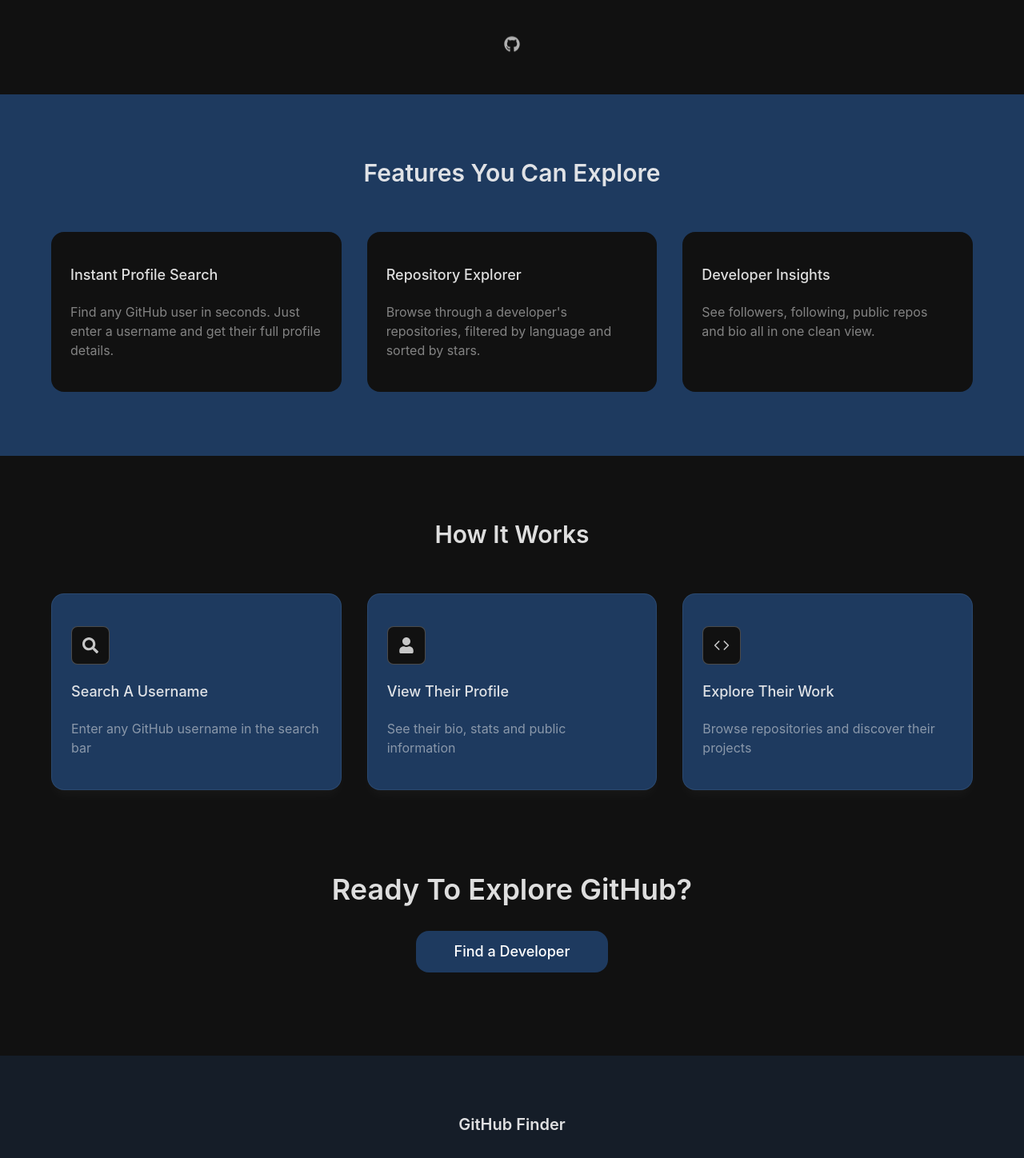
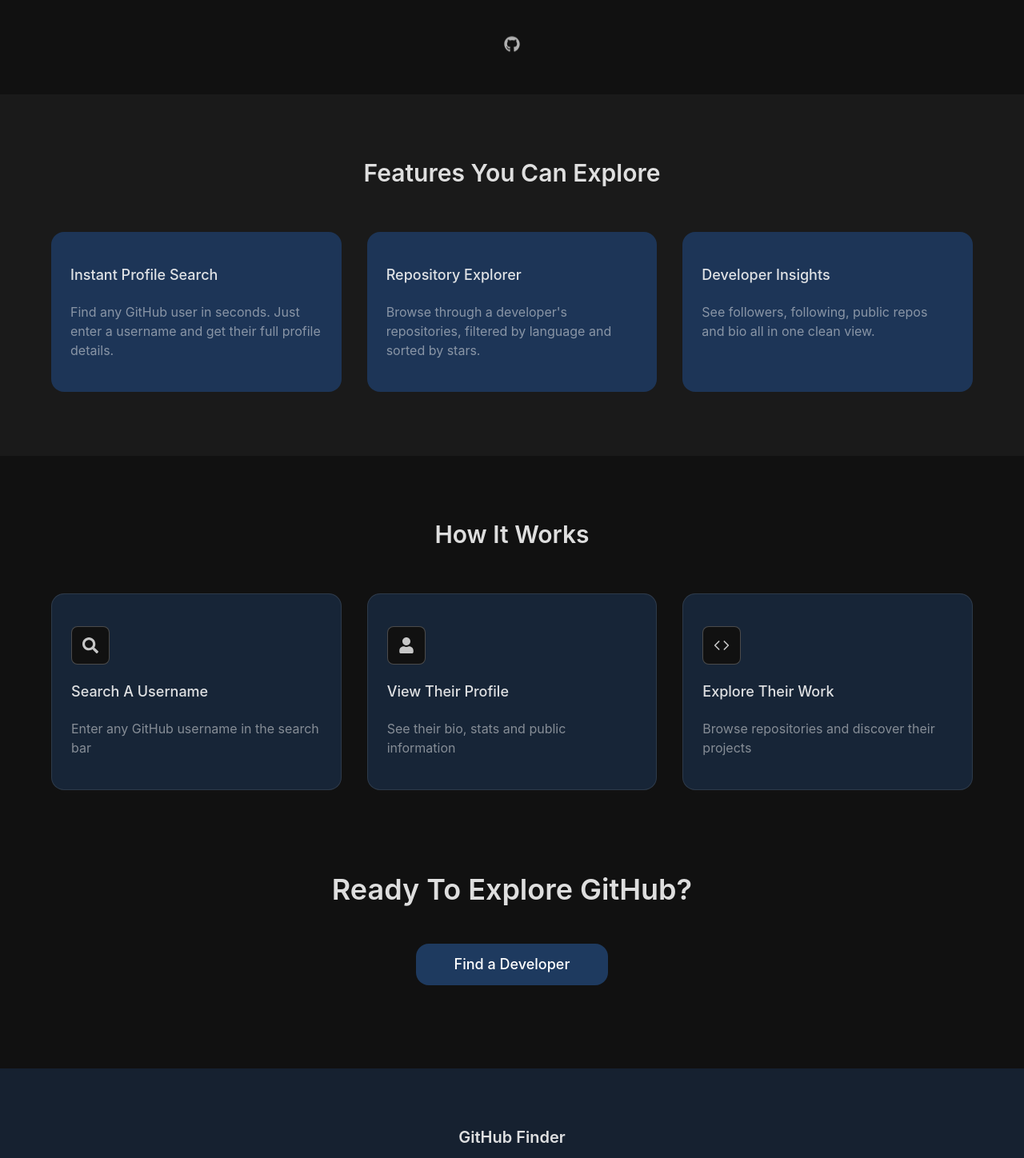
Before and after one commit to Chiemezie-Uchenwoke/github-explorer, a React (Vite) app: page / in a window 1280 px wide. Shown: the part 526-1974 px from the top of the page at 80% size. Built offline with nearby package versions, Linux system fonts and the light colour scheme.

Commit message:
Fix: Adjust colors on features, explore, and footer sections

```diff
--- a/src/components/HomePage/Explore.tsx
+++ b/src/components/HomePage/Explore.tsx
@@ -2,7 +2,7 @@ import { Link } from "react-router";
 
 const Explore = () => {
     return (
-        <div className="flex flex-col gap-8 items-center py-6">
+        <div className="flex flex-col gap-8 lg:gap-12 items-center py-6">
             <h2 className="text-center text-text-primary/90 text-3xl lg:text-4xl capitalize font-semibold">
                 Ready to explore GitHub?
             </h2>
--- a/src/components/HomePage/Features.tsx
+++ b/src/components/HomePage/Features.tsx
@@ -3,7 +3,7 @@ import FeaturesCard from "../ui/FeaturesCard";
 
 const Features = () => {
     return (
-        <section className="bg-blue-muted">
+        <section className="bg-secondary">
             <div className="w-19/20 lg:w-9/10 max-w-7xl mx-auto flex flex-col gap-10 lg:gap-14 items-center py-16 lg:py-20">
                 <h2 className="text-text-primary/90 font-semibold text-3xl capitalize">Features you can explore</h2>
 
--- a/src/components/layout/Footer.tsx
+++ b/src/components/layout/Footer.tsx
@@ -3,7 +3,7 @@ const currentYear = new Date().getFullYear();
 const Footer = () => {
 
     return (
-        <footer className="bg-blue-muted/30 mt-16 lg:mt-20 py-18 flex flex-col gap-6 items-center select-none">
+        <footer className="bg-blue-muted/40 mt-16 lg:mt-20 py-18 flex flex-col gap-6 items-center select-none">
             <h2 className="text-text-primary/90 font-semibold text-xl">GitHub Finder</h2>
             <p className="text-text-primary/60 font-medium">
                 Developed by <a href="https://chiemezie-uche.vercel.app/" target="_blank" rel="noopener noreferrer" className="hover:underline"> Chiemezie Uchenwoke </a>
--- a/src/components/ui/FeaturesCard.tsx
+++ b/src/components/ui/FeaturesCard.tsx
@@ -5,7 +5,7 @@ interface FeaturesCardProps {
 
 const FeaturesCard = ({title, desc}: FeaturesCardProps) => {
     return (
-        <article className="bg-primary py-8 lg:py-10 px-4 lg:px-6 flex flex-col gap-5 rounded-2xl select-none hover:scale-105 transition duration-300 ease-in-out">
+        <article className="bg-muted-bg py-8 lg:py-10 px-4 lg:px-6 flex flex-col gap-5 rounded-2xl select-none hover:-translate-y-3 transition duration-300 ease-in-out">
             <h3 className="text-text-primary/90 capitalize text-lg font-medium"> {title} </h3>
 
             <p className="text-text-primary/50">
--- a/src/components/ui/HowItWorksCard.tsx
+++ b/src/components/ui/HowItWorksCard.tsx
@@ -10,7 +10,7 @@ const HowItWorksCard = ({icon, title, desc}: HowItWorksProps) => {
     const Icon = icon;
 
     return (
-        <article className="bg-blue-muted py-8 lg:py-10 px-4 lg:px-6 flex flex-col gap-5 rounded-2xl select-none hover:scale-95 transition duration-300 ease-in-out border border-blue-light/10 shadow-lg shadow-text-primary/3">
+        <article className="bg-blue-muted/50 py-8 lg:py-10 px-4 lg:px-6 flex flex-col gap-5 rounded-2xl select-none  border border-text-primary/10 shadow-lg shadow-text-primary/1 transition duration-300 ease-in-out hover:-translate-y-3">
             <span className="w-12 h-12 flex justify-center items-center bg-primary rounded-lg text-text-primary/80 text-xl border border-text-primary/25">
                 <Icon />
             </span>
--- a/src/index.css
+++ b/src/index.css
@@ -5,12 +5,15 @@
   --color-primary: #111111;
   --color-secondary: #1a1a1a;
   --color-card: #222222;
+  --color-section-variation: #161616;
 
   /* Blue shades */
   --color-blue-light: #93c5fd;
   --color-blue-default: #3b82f6;
   --color-blue-dark: #1d4ed8;
   --color-blue-muted: #1e3a5f;
+  --color-blue-button: #4f8ef7;
+  --color-muted-bg: #1d3557;
 
   /* Gold shades */
   --color-gold-light: #fde68a;
```
